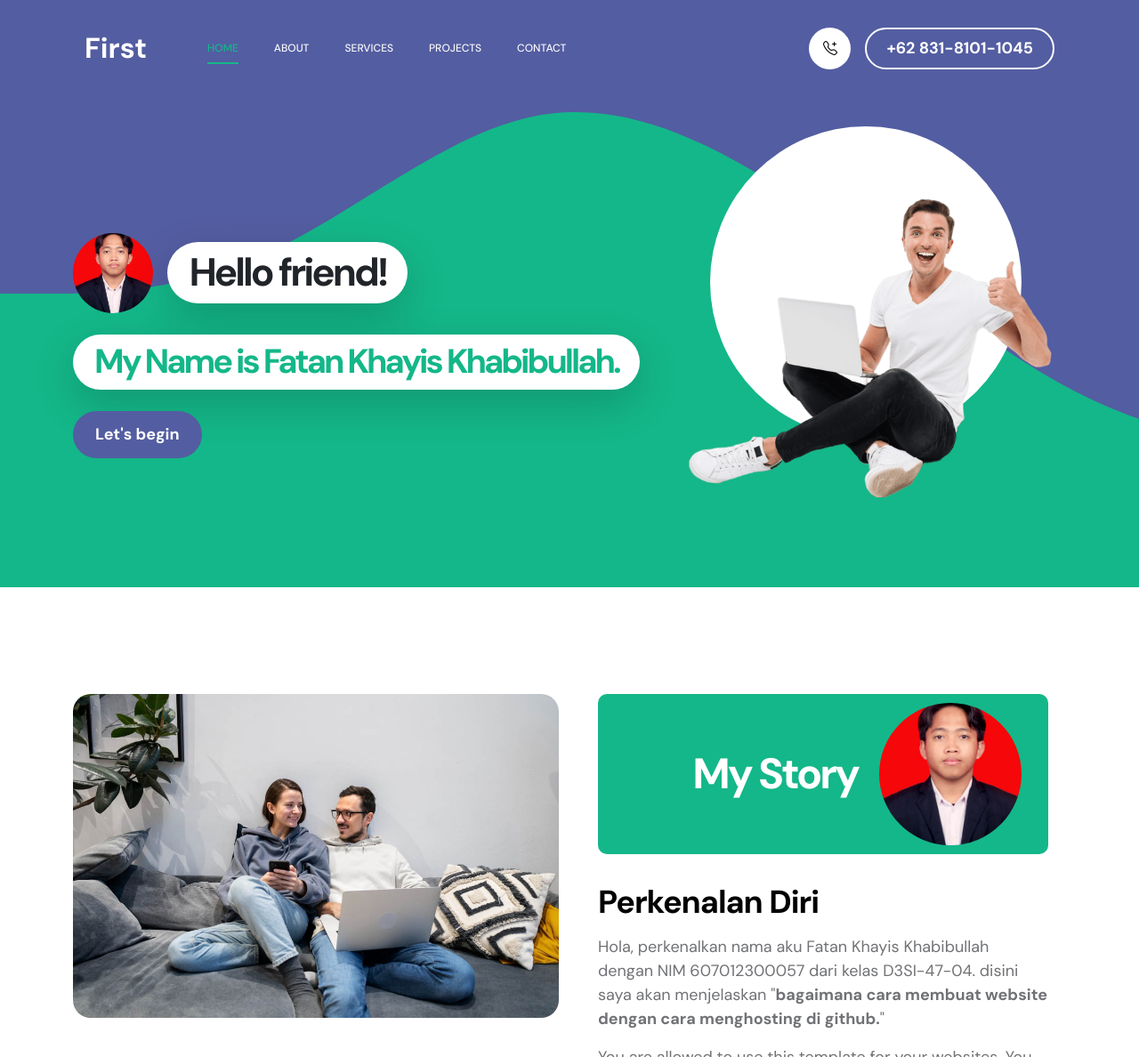
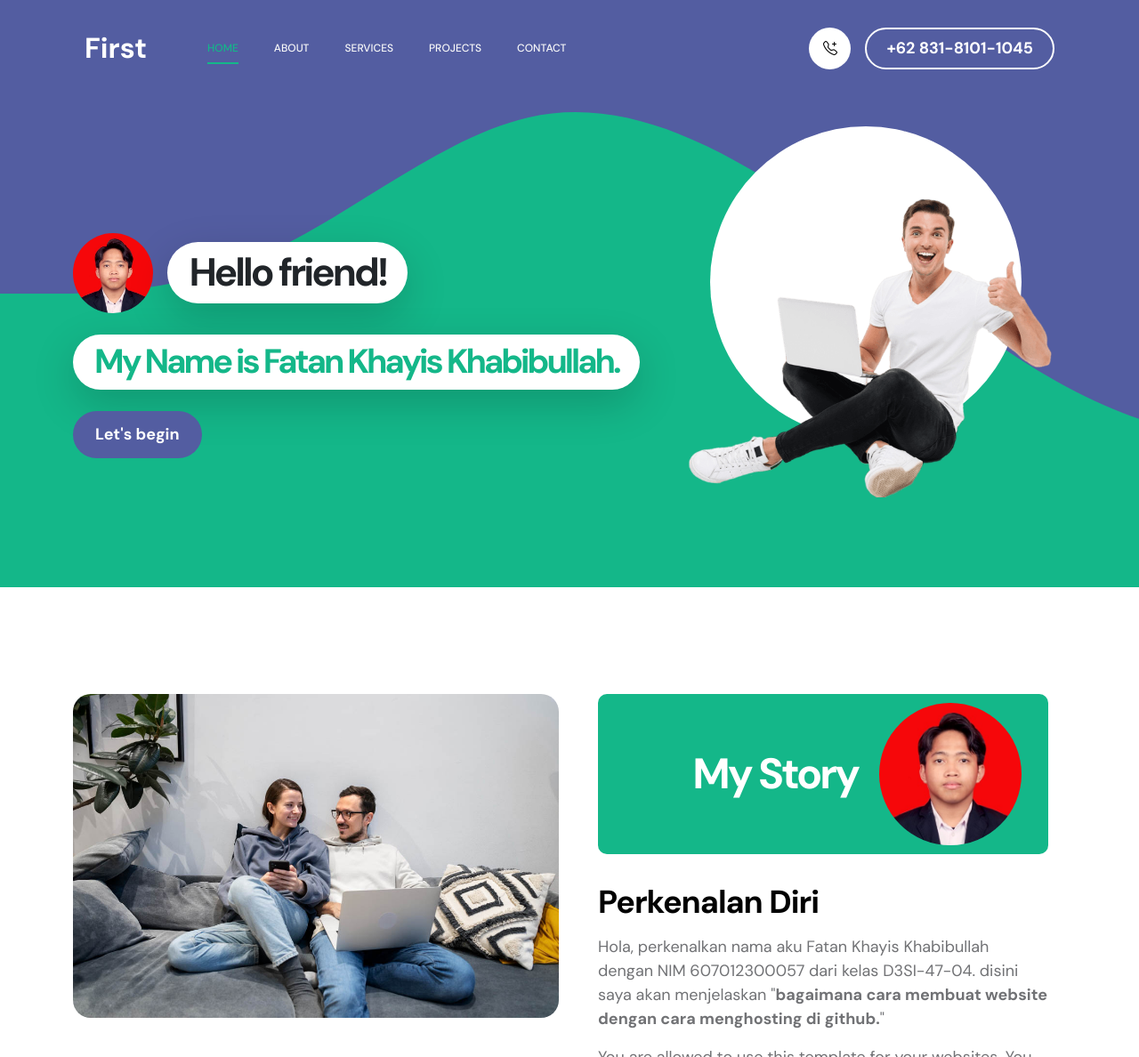
Before and after one commit to fatankhayis/tugas-jarkom, a plain HTML site: page index.html in a window 1280 px wide. Shown: the top 1188 px of the page at 89% size. Drawn offline with Linux system fonts and the light colour scheme.

Commit message:
ganti foto

```diff
--- a/index.html
+++ b/index.html
@@ -100,7 +100,7 @@ https://templatemo.com/tm-578-first-portfolio
                         <div class="col-lg-7 col-12">
                             <div class="hero-text">
                                 <div class="hero-title-wrap d-flex align-items-center mb-4">
-                                    <img src="images/fatan.jpg" class="avatar-image avatar-image-large img-fluid" alt="">
+                                    <img src="images/fatan 1.jpg" class="avatar-image avatar-image-large img-fluid" alt="">
 
                                     <h1 class="hero-title ms-3 mb-0">Hello friend!</h1>
                                 </div>
@@ -136,7 +136,7 @@ https://templatemo.com/tm-578-first-portfolio
                                 <div class="section-title-wrap d-flex justify-content-end align-items-center mb-4">
                                     <h2 class="text-white me-4 mb-0">My Story</h2>
 
-                                    <img src="images/fatan.jpg" class="avatar-image img-fluid" alt="">
+                                    <img src="images/fatan 1.jpg" class="avatar-image img-fluid" alt="">
                                 </div>
 
                                 <h3 class="pt-2 mb-3">Perkenalan Diri</h3>
```
Also changed, not shown: images/fatan 1.jpg (added).
